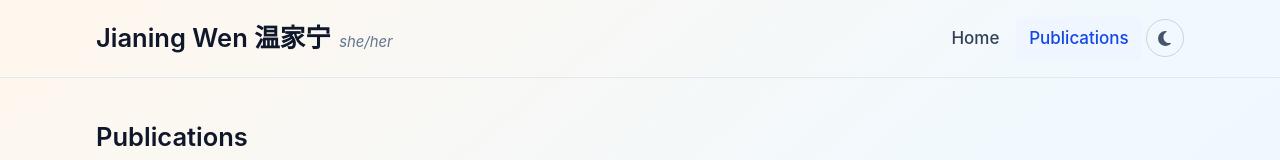
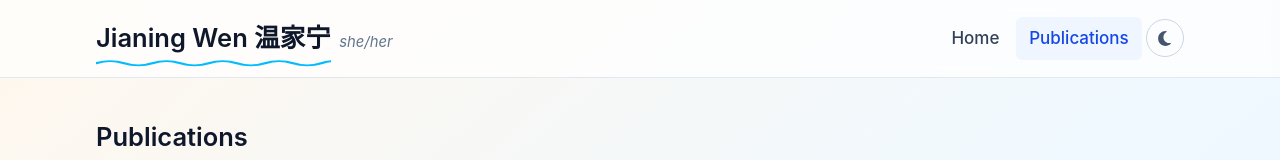
Before and after one commit to JianingWen/JianingWen.github.io, a React (Vite) app in the folder react-site/: page /publications in a window 1280 px wide. Shown: the top 160 px of the page. Built offline with nearby package versions, Linux system fonts and the light colour scheme.

Commit message:
fix nav location

```diff
--- a/react-site/src/components/Layout.jsx
+++ b/react-site/src/components/Layout.jsx
@@ -17,8 +17,8 @@ function navClass({ isActive }) {
   return [
     'px-3 py-2 text-base font-medium rounded-md transition-colors',
     isActive
-      ? 'text-blue-700 bg-blue-50 dark:text-amber-600 dark:bg-amber-950/40'
-      : 'text-slate-700 hover:text-blue-700 hover:bg-blue-50 dark:text-neutral-300 dark:hover:text-amber-600 dark:hover:bg-amber-950/40',
+      ? 'text-blue-700 bg-blue-50 dark:text-sky-300 dark:bg-sky-950/40'
+      : 'text-slate-700 hover:text-blue-700 hover:bg-blue-50 dark:text-neutral-300 dark:hover:text-sky-300 dark:hover:bg-sky-950/40',
   ].join(' ')
 }
 
@@ -27,11 +27,29 @@ export default function Layout() {
     <div className="flex min-h-screen flex-col bg-gradient-to-br from-orange-50 via-sky-50 to-indigo-50 text-slate-800 dark:from-neutral-900 dark:via-neutral-800 dark:to-neutral-700 dark:text-neutral-200">
       <CursorGlow />
 
-      <header className="border-b border-slate-200 dark:border-neutral-800">
+      <header className="sticky top-0 z-50 border-b border-slate-200 bg-white/70 backdrop-blur dark:border-neutral-800 dark:bg-neutral-900/70">
         <nav className="mx-auto flex max-w-[68rem] flex-wrap items-center justify-between gap-2 px-8 py-4">
           <div className="flex items-baseline gap-2">
-            <NavLink to="/" className="text-2xl font-semibold text-slate-900 dark:text-neutral-100">
+            <NavLink
+              to="/"
+              end
+              className="relative text-2xl font-semibold text-slate-900 dark:text-neutral-100"
+            >
               Jianing Wen 温家宁
+              <svg
+                aria-hidden="true"
+                viewBox="0 0 100 10"
+                preserveAspectRatio="none"
+                className="absolute -bottom-3 left-0 h-2 w-full text-sky-400 dark:text-sky-300"
+              >
+                <path
+                  d="M0,5 Q6,0 12,5 T24,5 T36,5 T48,5 T60,5 T72,5 T84,5 T96,5 T108,5"
+                  fill="none"
+                  stroke="currentColor"
+                  strokeWidth="2.2"
+                  strokeLinecap="round"
+                />
+              </svg>
             </NavLink>
             <span className="text-sm italic text-slate-500 dark:text-neutral-400">she/her</span>
           </div>
--- a/react-site/src/components/PublicationCard.jsx
+++ b/react-site/src/components/PublicationCard.jsx
@@ -70,7 +70,7 @@ export default function PublicationCard({ publication, showYear = true, showDivi
                 href={link.href}
                 target="_blank"
                 rel="noreferrer"
-                className="rounded-md border border-slate-300 px-3 py-1 text-sm font-medium text-slate-800 transition-colors hover:border-blue-400 hover:text-blue-700 dark:border-neutral-600 dark:text-neutral-200 dark:hover:border-amber-600 dark:hover:text-amber-600"
+                className="rounded-md border border-slate-300 px-3 py-1 text-sm font-medium text-slate-800 transition-colors hover:border-blue-400 hover:text-blue-700 dark:border-neutral-600 dark:text-neutral-200 dark:hover:border-sky-300 dark:hover:text-sky-300"
               >
                 {link.label}
               </a>
--- a/react-site/src/components/ThemeToggle.jsx
+++ b/react-site/src/components/ThemeToggle.jsx
@@ -10,7 +10,7 @@ export default function ThemeToggle() {
       onClick={toggle}
       title={isDark ? 'Switch to light mode' : 'Switch to dark mode'}
       aria-label="Toggle dark mode"
-      className="flex h-9 w-9 shrink-0 items-center justify-center rounded-full border border-slate-300 text-slate-600 transition-colors hover:border-blue-400 hover:text-blue-600 dark:border-neutral-600 dark:text-neutral-300 dark:hover:border-amber-600 dark:hover:text-amber-600"
+      className="flex h-9 w-9 shrink-0 items-center justify-center rounded-full border border-slate-300 text-slate-600 transition-colors hover:border-blue-400 hover:text-blue-600 dark:border-neutral-600 dark:text-neutral-300 dark:hover:border-sky-300 dark:hover:text-sky-300"
     >
       {isDark ? <FaSun /> : <FaMoon />}
     </button>
--- a/react-site/src/pages/NotFound.jsx
+++ b/react-site/src/pages/NotFound.jsx
@@ -4,7 +4,7 @@ export default function NotFound() {
   return (
     <div className="flex flex-col items-center gap-3 py-24 text-center">
       <h1 className="text-2xl font-semibold text-slate-900 dark:text-neutral-100">Page not found</h1>
-      <Link to="/" className="text-blue-600 hover:text-blue-700 hover:underline dark:text-amber-600 dark:hover:text-amber-500">
+      <Link to="/" className="text-blue-600 hover:text-blue-700 hover:underline dark:text-sky-300 dark:hover:text-sky-200">
         Back to home
       </Link>
     </div>
--- a/react-site/src/pages/Publications.jsx
+++ b/react-site/src/pages/Publications.jsx
@@ -45,7 +45,7 @@ export default function Publications() {
           value={query}
           onChange={(e) => setQuery(e.target.value)}
           placeholder="Search by title, author, venue…"
-          className="w-full rounded-lg border border-slate-300 py-2 pr-3 pl-9 text-sm text-slate-800 outline-none focus:border-blue-400 focus:ring-2 focus:ring-blue-100 dark:border-neutral-600 dark:bg-neutral-800 dark:text-neutral-100 dark:placeholder-neutral-500 dark:focus:border-amber-500 dark:focus:ring-amber-900/40"
+          className="w-full rounded-lg border border-slate-300 py-2 pr-3 pl-9 text-sm text-slate-800 outline-none focus:border-blue-400 focus:ring-2 focus:ring-blue-100 dark:border-neutral-600 dark:bg-neutral-800 dark:text-neutral-100 dark:placeholder-neutral-500 dark:focus:border-sky-200 dark:focus:ring-sky-700/40"
         />
       </div>
 
```
Also changed, not shown: react-site/src/pages/Home.jsx (+13 -13 lines).
